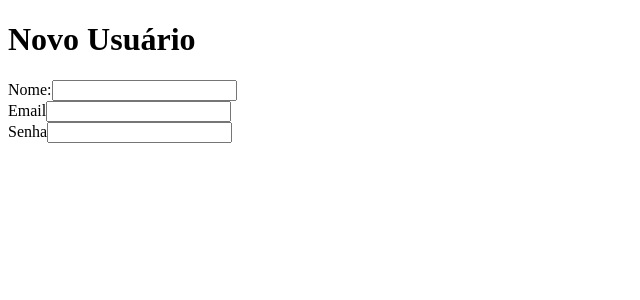
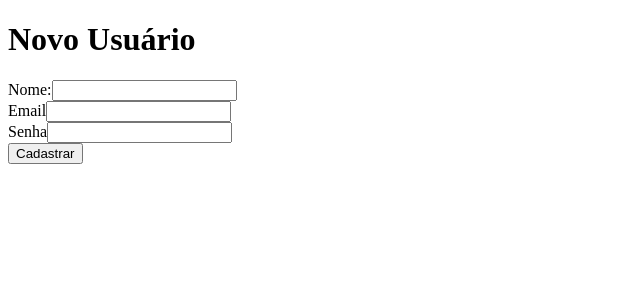
Before and after one commit to johntec-ads/meuapp, a React (Create React App) app: page / in a window 1280 px wide. Shown: the top 300 px of the page, without its empty margins (0-640 px from the left). Built offline with nearby package versions, Linux system fonts and the light colour scheme.

Commit message:
formularioReact

```diff
--- a/src/App.js
+++ b/src/App.js
@@ -7,7 +7,25 @@ class App extends Component {
       nome:  '',
       email: '',
       senha: '',
+      error: ''
     }
+
+    this.cadastrar = this.cadastrar.bind(this) ;
+
+  }
+
+  cadastrar (event) {
+    const {nome, email, senha} = this.state ;
+
+    if( nome !== '' && email !== '' && senha !== '' ) {
+
+      alert( ` Nome: ${nome}\n E-mail: ${email}\n Senha: ${senha} ` );
+    } else {
+
+      this.setState( { error: 'Preencha os campos corretamente' } )
+    }
+
+    event.preventDefault();
   }
 
   render() {
@@ -15,7 +33,9 @@ class App extends Component {
       <div>
           <h1>Novo Usuário</h1>
 
-        <form>
+          {this.state.error && <p> {this.state.error} </p>}
+
+        <form onSubmit={this.cadastrar} >
           Nome:
           <input
                   type='text'
@@ -38,6 +58,8 @@ class App extends Component {
             value={this.state.senha}
             onChange={ (e) => this.setState({senha: e.target.value}) }
           />
+          <br></br>
+          <button type='submit'>Cadastrar</button>
 
         </form>
 
```
